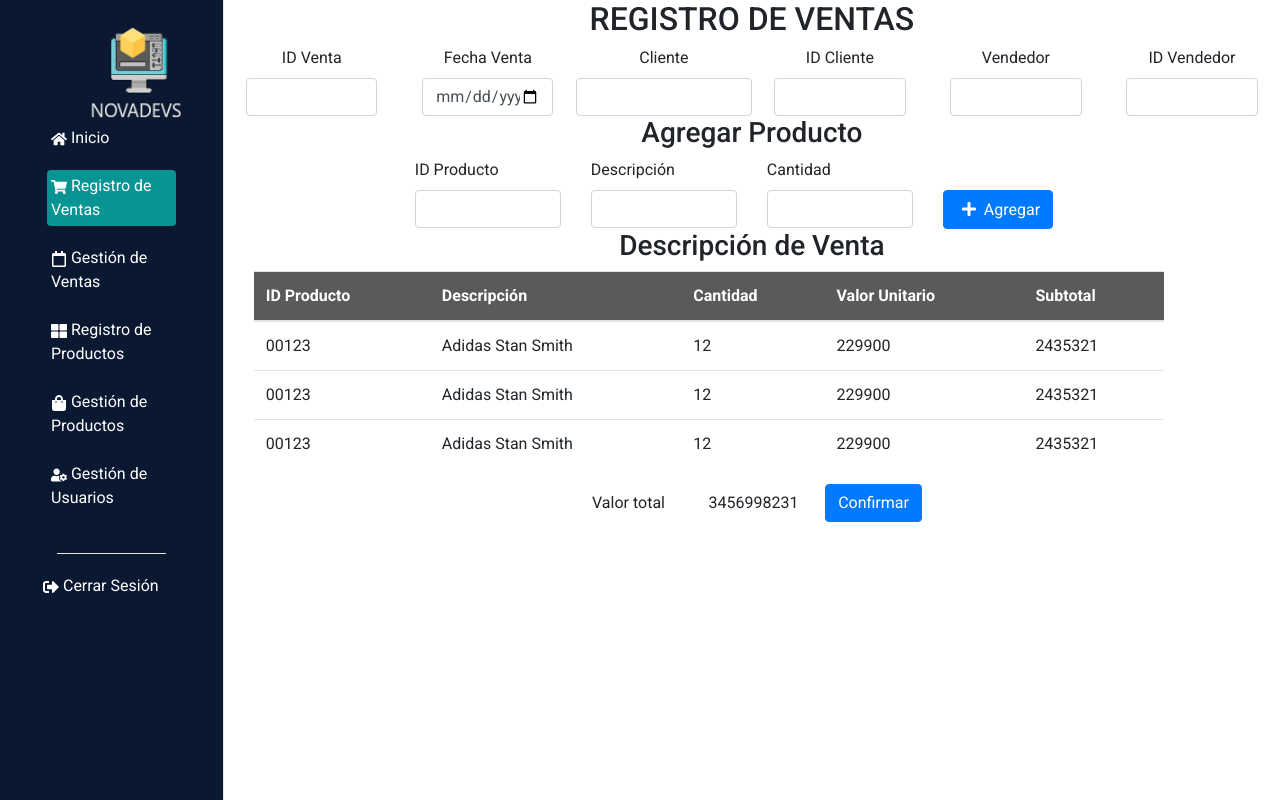
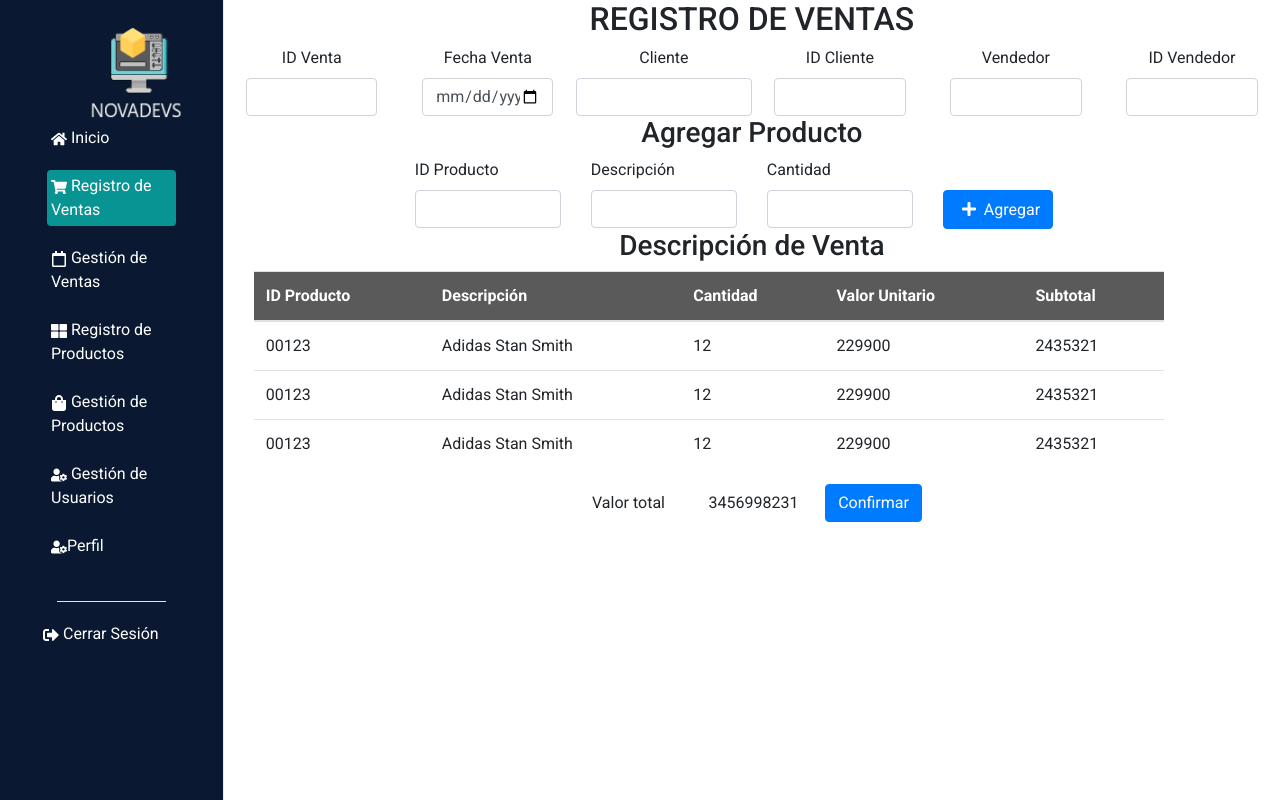
Before and after one commit to NovaDevs-MinTIC/NovaDevs, a React (Create React App) app: page /Ventas in a window 1280 px wide. Built offline with nearby package versions, Linux system fonts and the light colour scheme.

Commit message:
agregando boton perfil de usuario al sdebar

```diff
--- a/src/Layouts/Sidebar.jsx
+++ b/src/Layouts/Sidebar.jsx
@@ -39,6 +39,12 @@ function Sidebar(){
                         activeClassName="active"><FaIcons.FaUserCog/> Gestión de Usuarios</NavLink>
                     </li>
 
+                    <li>
+                        <NavLink to="/gestionUsuarios" exact className="mr-2 text-white rounded py-1 w-100 d-inline-block px-1"
+                        activeClassName="active"><FaIcons.FaUserCog/>Perfil</NavLink>
+                    </li>
+
+
                     <hr id="hr-final"></hr>
 
                     <li>
```
